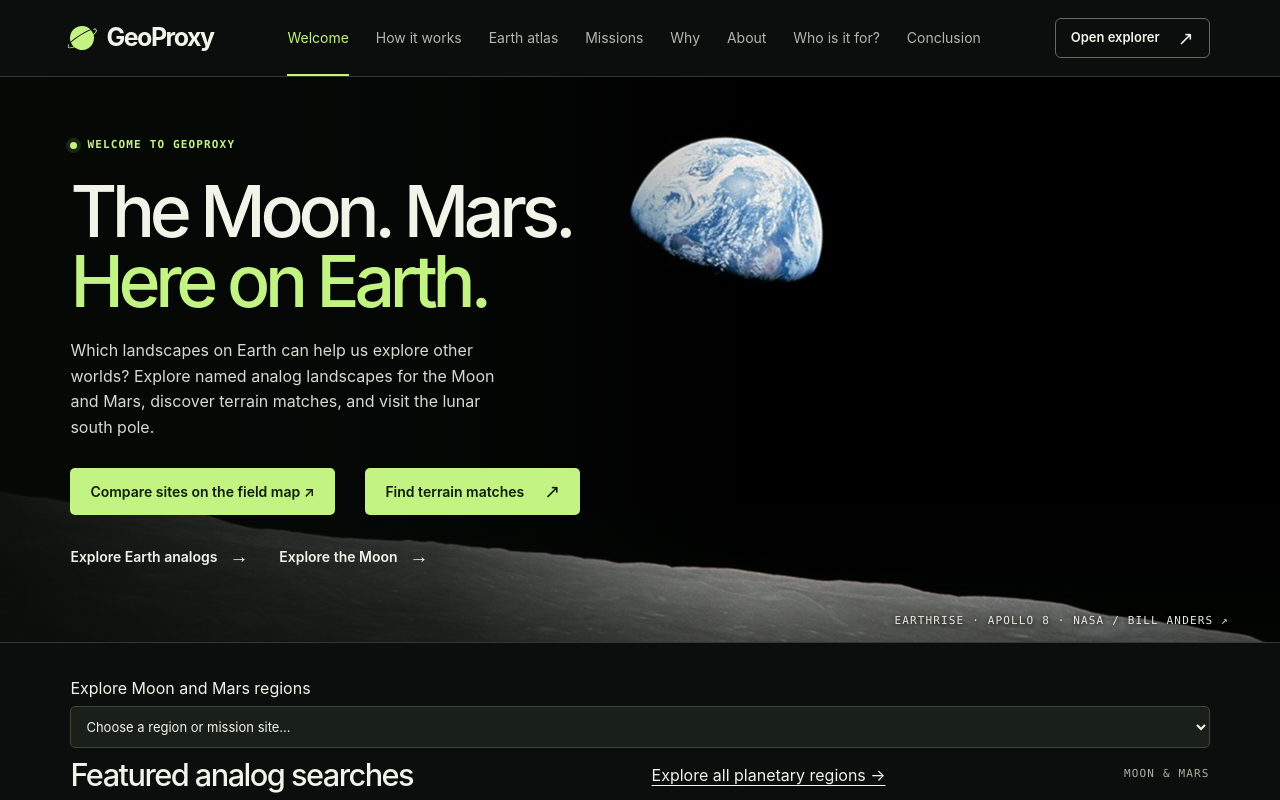
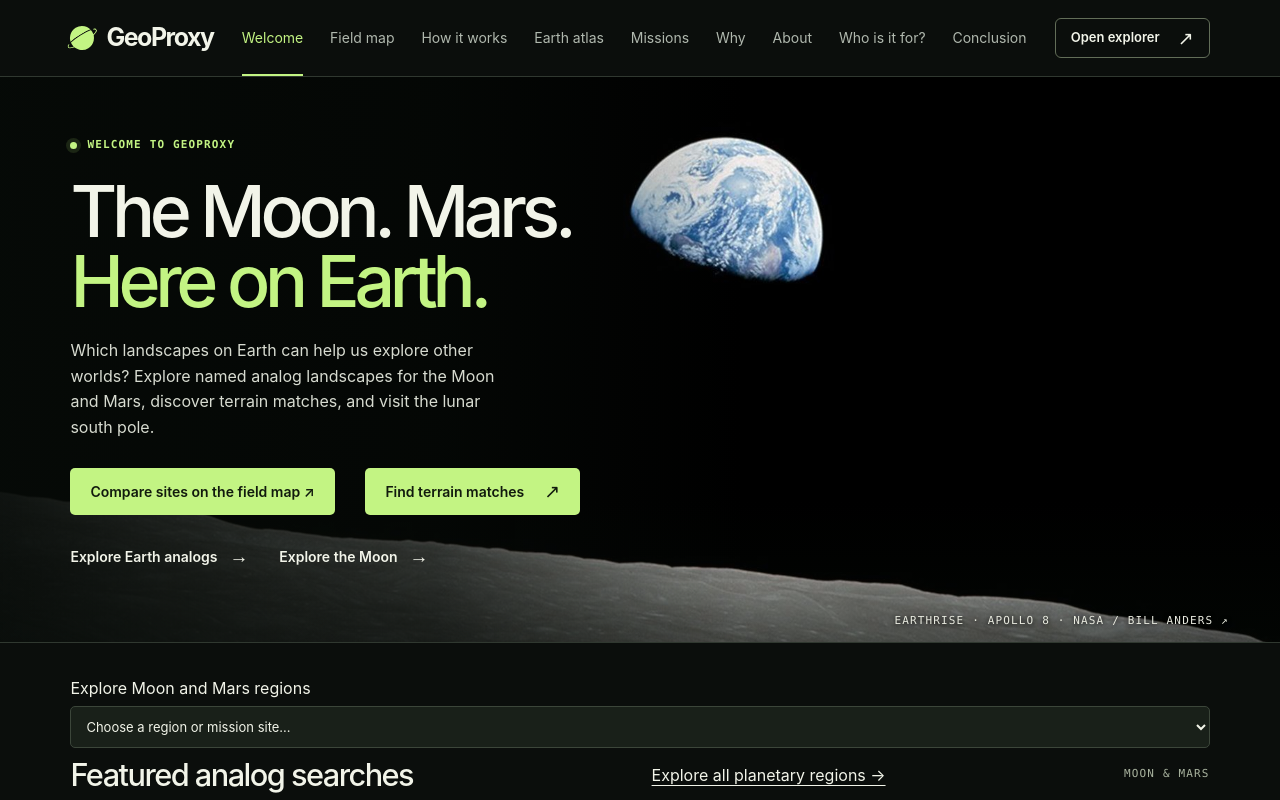
Before and after one commit to Romanshark2023/GeoProxy, a plain HTML site: page index.html in a window 1280 px wide. Shown: the top 800 px of the page. Drawn offline with Linux system fonts and the light colour scheme.

Commit message:
Expose Field map in main and explorer navigation

```diff
--- a/index.html
+++ b/index.html
@@ -20,6 +20,7 @@
       <a class="brand" href="#overview" aria-label="GeoProxy overview"><span class="brand-mark" aria-hidden="true"></span>GeoProxy</a>
       <nav aria-label="Project guide">
         <a href="#overview" aria-current="page">Welcome</a>
+        <a href="field-map.html">Field map</a>
         <a href="#how-it-works">How it works</a>
         <a href="#analogs">Earth atlas</a>
         <a href="#missions">Missions</a><a href="#why">Why</a><a href="#about">About</a>
@@ -114,8 +115,8 @@
 
 <section id="explorer" class="shell explorer" data-view hidden>
 <div class="section-hero" style="--hero-image:url('data/viking-orbital.jpg')"><p class="kicker">Moon and Mars · Global analog search</p><h1>Find an Earth analog</h1><a class="section-credit" href="https://www.mars.asu.edu/data/mdim_color/" target="_blank" rel="noopener">NASA Viking Orbiter / ASU ↗</a></div>
-<p><a href="field-map.html">Open the field map and compare established analogs ↗</a></p><label for="target">Choose a planetary region or mission site</label><select id="target"></select><p id="count" role="status">Loading candidates…</p>
-<nav class="match-tabs" aria-label="Explorer tools"><a href="#explorer">Ranked matches</a><a href="#weights">Feature weights</a><a href="#saved">Saved comparisons</a></nav>
+<label for="target">Choose a planetary region or mission site</label><select id="target"></select><p id="count" role="status">Loading candidates…</p>
+<nav class="match-tabs" aria-label="Explorer tools"><a href="#explorer">Ranked matches</a><a href="field-map.html">Field map</a><a href="#weights">Feature weights</a><a href="#saved">Saved comparisons</a></nav>
 <div id="ranked"><div class="flight-stage panel"><div class="universe"><canvas id="sphere" class="sphere" width="300" height="300" tabindex="0"></canvas><span class="scan-ring" aria-hidden="true"></span><div id="caption" class="caption"></div></div><div class="detail"><p class="kicker">Analog search</p><h2 id="flight-title">Planetary target</h2><p id="flight-status" role="status"></p><div class="flight-buttons"><button id="planet-view">Target globe</button><button id="earth-view">Earth globe</button><button id="recenter">Recenter</button></div><small>Drag or use arrow keys. Select a marker to inspect its mission.</small><p id="flight-center" class="legend"></p><p id="flight-hover" class="legend"></p></div></div>
 <div class="work"><section class="panel"><div class="bar"><h2>Earth candidates</h2></div><div id="results"></div></section><section class="panel"><div class="bar"><h2>Similarity profile</h2><button id="save-site">Save comparison</button></div><div id="score-bars"></div><div id="detail" class="detail"></div></section></div></div>
 <section id="weight-panel" class="panel detail" hidden><h2>Feature weights</h2><p>Set importance from 0 to 5. Zero omits the criterion. Changes rerank the eligible shortlist.</p><div id="weight-controls"></div><label for="distance-goal">Desired distance from a catalogued settlement (km)</label><input type="number" id="distance-goal" min="1" max="1000" value="100"><button id="reset-model">Restore defaults</button></section>
```
